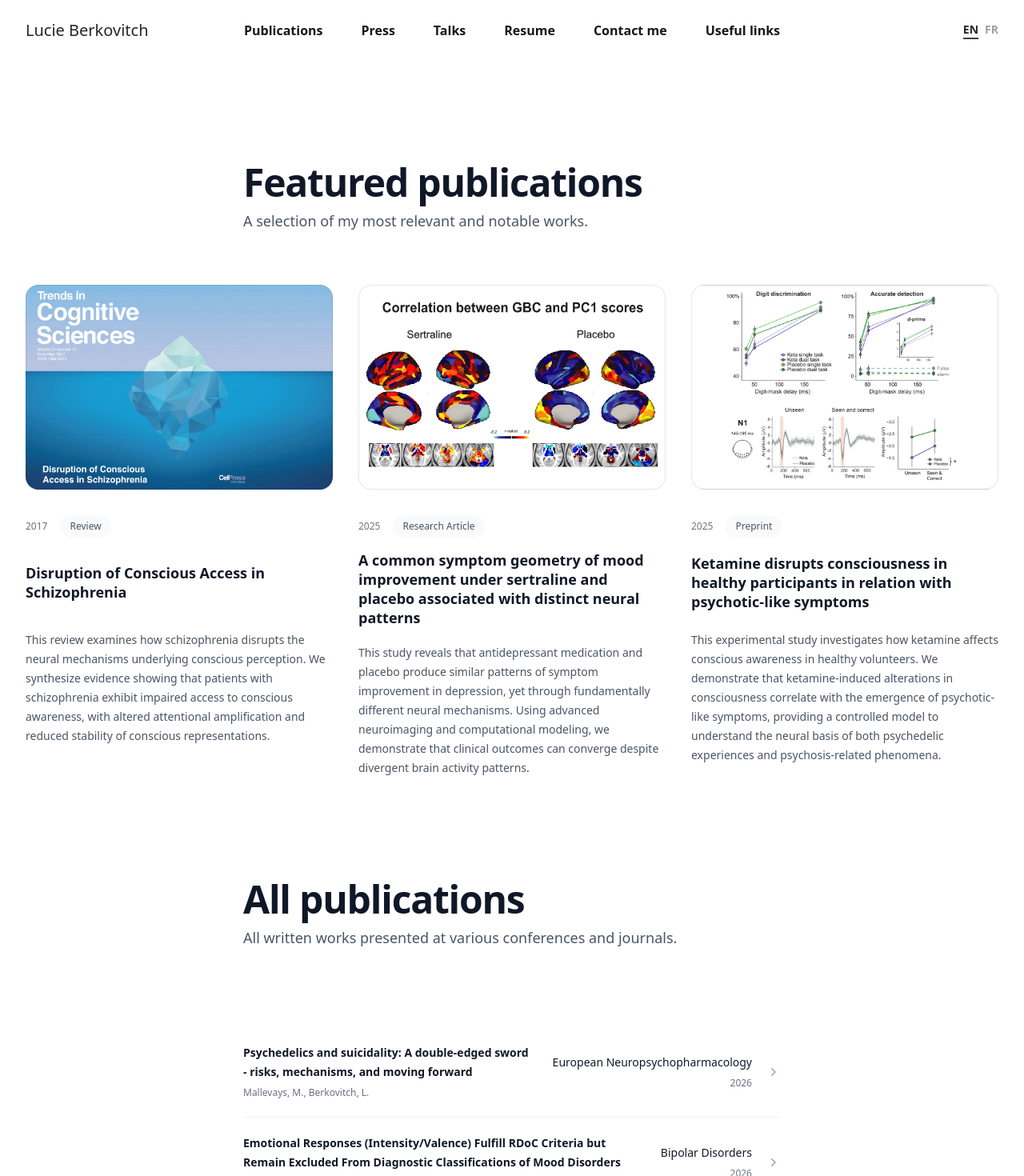
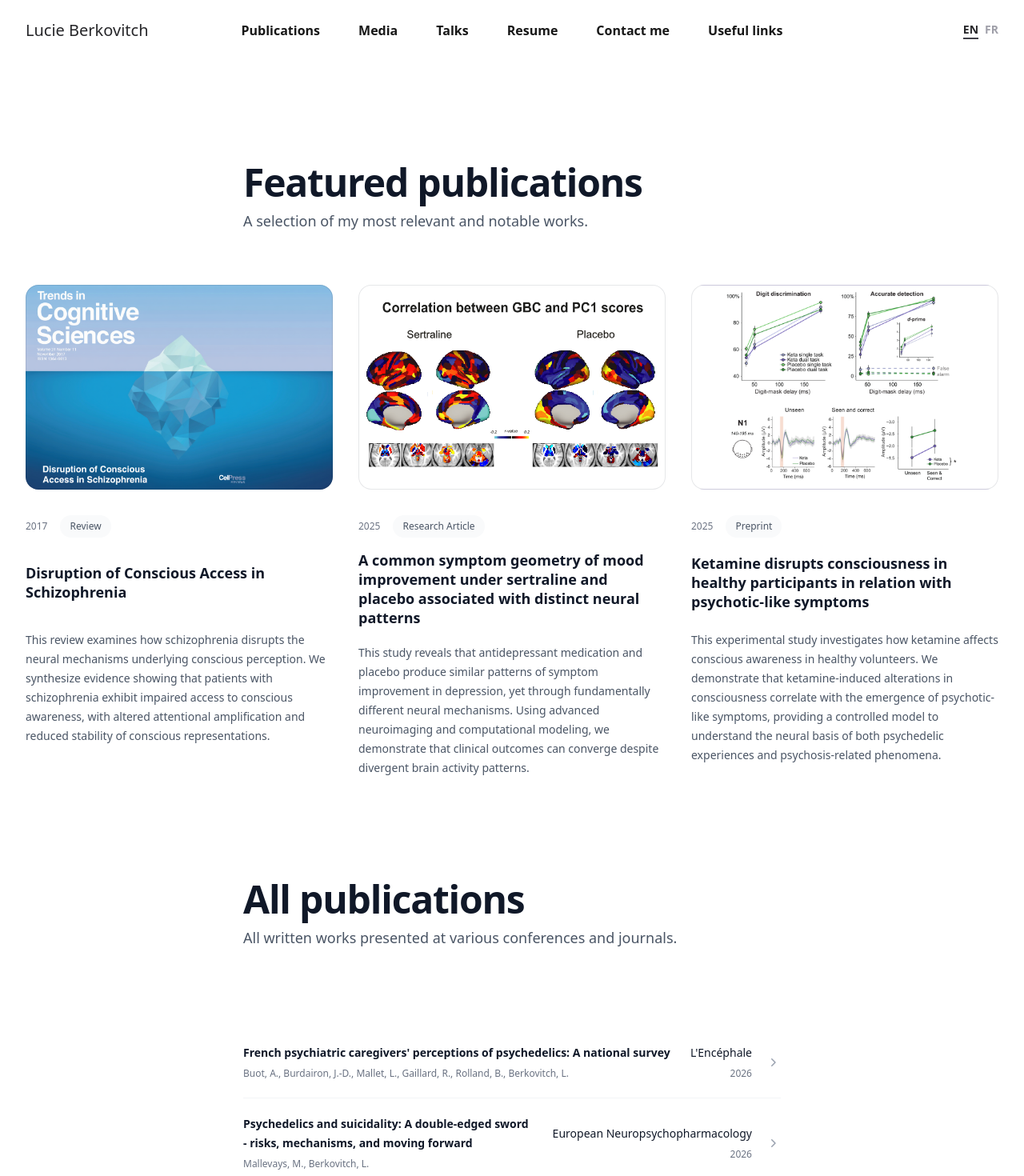
Before and after one commit to lucieberko/website, a Next.js app: page /en/publications in a window 1280 px wide. Shown: the top 1470 px of the page at 80% size. Built offline with nearby package versions, Linux system fonts and the light colour scheme.

Commit message:
change press to media and small fixes

```diff
--- a/components/contact.tsx
+++ b/components/contact.tsx
@@ -37,6 +37,18 @@ export default function Contact() {
             <span>ghu-paris.fr</span>
           </p>
         </div>
+
+        {/* Section bad trip */}
+        <div className="mt-24">
+          <p className="text-2xl font-semibold tracking-tight text-balance text-gray-900 sm:text-2xl">
+            {t('badTripRequests')}
+          </p>
+          <p className="mt-12 text-lg/8 font-medium font-mono bg-clip-text text-transparent bg-gradient-to-r from-amber-500 via-emerald-500 to-purple-500">
+            <span>consultation-badtrip</span>
+            <span className="mx-2">@</span>
+            <span>ghu-paris.fr</span>
+          </p>
+        </div>
       </div>
     </div>
   );
--- a/components/press.tsx
+++ b/components/press.tsx
@@ -18,13 +18,13 @@ const featured = [
   },
   {
     id: 1,
-    title: 'Interview Paris Saclay Summit Le Crayon',
-    titleEn: 'Interview Paris Saclay Summit Le Crayon',
-    href: 'https://www.youtube.com/shorts/YNvRvn_Kh2E',
+    title: 'Paris-Saclay Summit : Dépression : les promesses des psychédéliques',
+    titleEn: 'Paris-Saclay Summit: Depression: the promises of psychedelics',
+    href: 'https://www.youtube.com/watch?v=sjWvdIqL2wE',
     descriptionKey: 'itw1.description',
-    imageUrl: '/Crayon.png',
+    imageUrl: 'https://img.youtube.com/vi/sjWvdIqL2wE/maxresdefault.jpg',
     date: '2026',
-    datetime: '2026',
+    datetime: '2026-03-01',
     category: { title: 'Paris Saclay Summit', href: '#' },
     location: 'Saclay',
   },
@@ -107,7 +107,7 @@ const press = [
     title: 'Journal télévisé France 3 Paris Île-de-France : Psychiatrie, nouvelles thérapies : Des champignons et des hommes',
     href: 'https://tinyurl.com/5x8ejvmt',
     dateKey: 'dates.item1',
-    datetime: '2025-10-20',
+    datetime: '2025-10-17',
     category: { title: 'television', subcategory: 'France 3' },
   },
 
@@ -453,7 +453,7 @@ const press = [
   },
   {
     id: 35,
-    title: 'Mieux : émission MIND (saison 2, épisode 2)',
+    title: 'Psychédéliques en psychiatrie : révolution thérapeutique ou fausse promesse ? - Mieux dans ma tête',
     href: 'https://www.youtube.com/watch?v=E2Tt5BaPVdA',
     dateKey: 'dates.item35',
     datetime: '2026-09-22',
--- a/components/publications.tsx
+++ b/components/publications.tsx
@@ -105,6 +105,13 @@ export function Featured() {
 
 const publications = [
   {
+    title: "French psychiatric caregivers' perceptions of psychedelics: A national survey",
+    authors: 'Buot, A., Burdairon, J.-D., Mallet, L., Gaillard, R., Rolland, B., Berkovitch, L.',
+    journal: "L'Encéphale",
+    href: 'https://doi.org/10.1016/j.encep.2026.06.015',
+    date: '2026',
+  },
+  {
     title: 'Psychedelics and suicidality: A double-edged sword - risks, mechanisms, and moving forward',
     authors: 'Mallevays, M., Berkovitch, L.',
     journal: 'European Neuropsychopharmacology',
@@ -139,14 +146,6 @@ const publications = [
     href: 'https://doi.org/10.1093/schbul/sbaf252',
     date: '2026',
   },
-  // TODO : L'Encéphale 2026 — titre et auteurs à compléter, puis décommenter
-  // {
-  //   title: '...',
-  //   authors: '...',
-  //   journal: "L'Encéphale",
-  //   href: 'https://www.sciencedirect.com/science/article/abs/pii/S0013700626001867',
-  //   date: '2026',
-  // },
   {
     title: 'Is there an independant anti-suicidal effect of esketamine in treatment resistant depression?',
     authors: 'Danon, M., Ostronoff G., Petit, A.C., de Maricourt, P., Kopec J., Mekaoui L., Gorwood P., Berkovitch, L.',
@@ -211,13 +210,6 @@ const publications = [
     date: '2025',
   },
   {
-    title: 'Ketamine Alters Tuning of Neural and Behavioral Spatial Working Memory Precision',
-    authors: 'Rahmati, M., Moujaes, F., Suljič, N. P., Ji, J. L., Berkovitch, L., Lee, K., et al., Anticevic, A.',
-    journal: 'bioRxiv',
-    href: 'https://doi.org/10.1101/2025.02.10.637233',
-    date: '2025',
-  },
-  {
     title: 'Mixed features in mood episodes: Mismatch between intensity and valence in emotional responses',
     authors: 'Henry C., Berkovitch L.',
     journal: 'European Neuropsychopharmacology',
@@ -229,13 +221,6 @@ const publications = [
     authors: 'Lee, K., Ji, J. L., Fonteneau, C., Berkovitch, L., Rahmati, M., Pan, L., Repovš, G., Krystal, J. H., Murray, J. D., Anticevic, A.',
     journal: 'PLOS Biology',
     href: 'https://doi.org/10.1371/journal.pbio.3002808',
-    date: '2024',
-  },
-  {
-    title: 'Esketamine-induced post-traumatic stress disorder flashbacks during treatment-resistant depression indication: Is it just a side effect?',
-    authors: 'Rothärmel, M., Mekaoui, L., Kazour, F., Herrero, M., Beetz-Lobono, E.-M., Lengvenyte, A., Holtzmann, J., Raynaud, P., Cuenca, M., Bulteau, S., Maricourt, P. de, Husson, T., Olié, E., et al., Berkovitch, L.',
-    journal: 'medRxiv',
-    href: 'https://doi.org/10.1101/2024.01.09.24300998',
     date: '2024',
   },
   {
--- a/messages/en.json
+++ b/messages/en.json
@@ -7,7 +7,7 @@
     "about": "About",
     "publications": "Publications",
     "conf": "Talks",
-    "press": "Press",
+    "press": "Media",
     "resume": "Resume",
     "contact": "Contact me",
     "links": "Useful links",
@@ -57,14 +57,15 @@
     "intro": "Whether it be for research collaborations, speaking engagements, or just to say hello, feel free to reach out via email at",
     "or": "or at",
     "addressTitle": "Dr Lucie Berkovitch,",
-    "psychedelicStudies": "For any inquiries regarding psychedelic studies"
+    "psychedelicStudies": "For any inquiries regarding psychedelic studies",
+    "badTripRequests": "If you need help after a bad trip"
   },
   "PressPage": {
     "featured": {
       "title": "Video interviews",
       "subtitle": "Watch my most popular interviews available on video.",
       "itw1": {
-        "description": "Short questions-short answers about psychedelics and psychiatry in our society."
+        "description": "Paris-Saclay Summit talk: the promises of psychedelics in the treatment of depression."
       },
       "itw2": {
         "description": "Interview about the therapeutic efficacy of psychedelics in psychiatry."
@@ -88,7 +89,7 @@
       "publicEvents": "Public Events"
     },
     "dates": {
-      "item1": "Oct 01, 2025",
+      "item1": "Oct 17, 2025",
       "item2": "Jul 05, 2025",
       "item3": "Jul 20, 2023",
       "item4": "Nov 08, 2025",
--- a/messages/fr.json
+++ b/messages/fr.json
@@ -7,7 +7,7 @@
     "about": "À propos",
     "publications": "Publications",
     "conf": "Conférences",
-    "press": "Presse",
+    "press": "Média",
     "resume": "CV",
     "contact": "Me contacter",
     "links": "Liens utiles",
@@ -57,14 +57,15 @@
     "intro": "Que ce soit pour des collaborations de recherche, des interventions ou simplement pour dire bonjour, n'hésitez pas à me contacter par e-mail à",
     "or": "ou à l'adresse",
     "addressTitle": "Dre Lucie Berkovitch,",
-    "psychedelicStudies": "Pour toute demande relative aux études psychédéliques"
+    "psychedelicStudies": "Pour toute demande relative aux études psychédéliques",
+    "badTripRequests": "Pour demander de l'aide suite à un bad trip"
   },
   "PressPage": {
     "featured": {
       "title": "Interviews vidéos",
       "subtitle": "Découvrez mes interviews les plus populaires disponibles en vidéo.",
       "itw1": {
-        "description": "Questions courtes et réponses courtes sur les psychédéliques et la psychiatrie dans notre société."
+        "description": "Conférence au Paris-Saclay Summit : les promesses des psychédéliques dans le traitement de la dépression."
       },
       "itw2": {
         "description": "Interview sur l'efficacité thérapeutique des psychédéliques en psychiatrie."
@@ -88,7 +89,7 @@
       "publicEvents": "Événements grand public"
     },
     "dates": {
-      "item1": "01 oct. 2025",
+      "item1": "17 oct. 2025",
       "item2": "05 juil. 2025",
       "item3": "20 juil. 2023",
       "item4": "08 nov. 2025",
```
Also changed, not shown: 1 other file (tests, documents, lock files or other folders).
